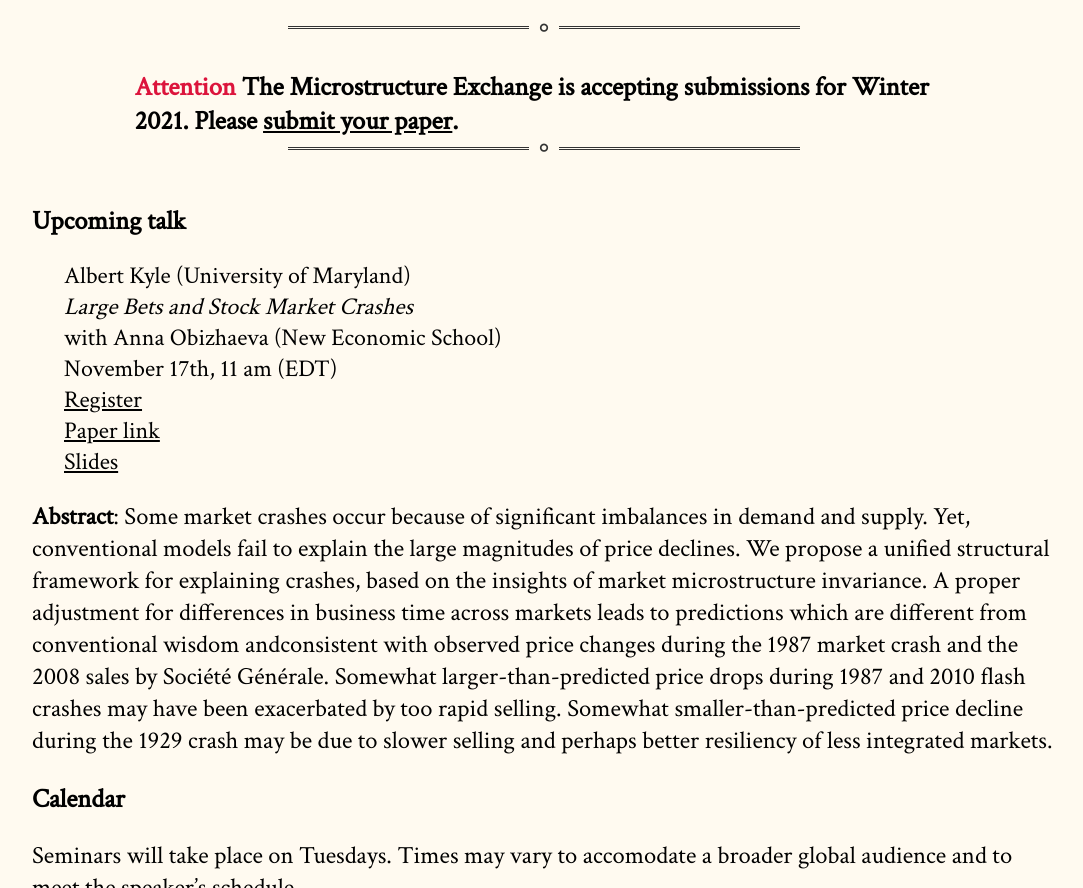
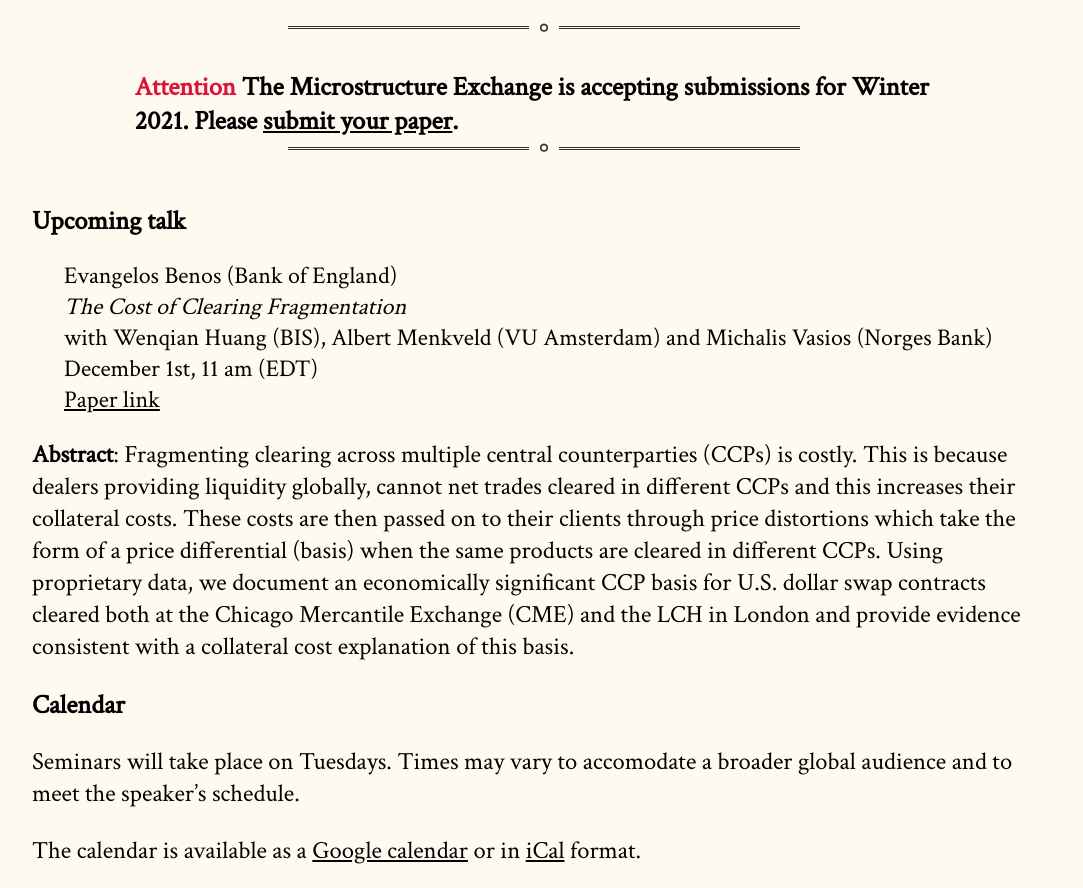
Before and after one commit to cpfiffer/microstructure.exchange, a Jekyll site: the page built from index.md, in a window 1280 px wide and 900 px high, scrolled down 435 px, cut to the strip 0-888 px from the top of the window. Shown: the whole strip, without its empty margins (96-1179 px from the left). Built offline with Jekyll 4.4.1, drawn with Linux system fonts in a browser that asks for light colours; some web fonts are replaced; some of the changed text lies outside the part shown.

Commit message:
Add Benos info

```diff
--- a/_config.yml
+++ b/_config.yml
@@ -11,12 +11,12 @@ github:
   owner_name: Cameron Pfiffer
 
 speaker-info:
-  speaker-name: Albert Kyle (University of Maryland)
-  speaker-paper: "Large Bets and Stock Market Crashes"
-  coauthors: "Anna Obizhaeva (New Economic School)"
-  speaker-date: November 17th, 11 am (EDT)
+  speaker-name: Evangelos Benos (Bank of England)
+  speaker-paper: "The Cost of Clearing Fragmentation"
+  coauthors: "Wenqian Huang (BIS), Albert Menkveld (VU Amsterdam) and Michalis Vasios (Norges Bank)"
+  speaker-date: December 1st, 11 am (EDT)
   # discussant: "Gideon Saar (Cornell University)"
-  paper-link: papers/Kyle-Obizhaeva-Crashes-120-PK-microstructure-exchange.pdf
-  webinar-link: https://stockholmuniversity.zoom.us/webinar/register/WN_9E7cVyZpS8WYM2cSlGfOvA
-  slides-link: /slides/pete-slides.pdf
+  paper-link: https://www.bis.org/publ/work826.htm
+  # webinar-link: https://stockholmuniversity.zoom.us/webinar/register/WN_9E7cVyZpS8WYM2cSlGfOvA
+  # slides-link: /slides/pete-slides.pdf
 #
--- a/index.md
+++ b/index.md
@@ -18,7 +18,7 @@ Speakers will be invited to present their work over Zoom. Seminars will last 45
 
 {% include upcoming-speaker.html %}
 
-**Abstract**: Some market crashes occur because of significant imbalances in demand and supply. Yet, conventional models fail to explain the large magnitudes of price declines. We propose a unified structural framework for explaining crashes, based on the insights of market microstructure invariance. A proper adjustment for differences in business time across markets leads to predictions which are different from conventional wisdom andconsistent with observed price changes during the 1987 market crash and the 2008 sales by Société Générale. Somewhat larger-than-predicted price drops during 1987 and 2010 flash crashes may have been exacerbated by too rapid selling. Somewhat smaller-than-predicted price decline during the 1929 crash may be due to slower selling and perhaps better resiliency of less integrated markets.
+**Abstract**: Fragmenting clearing across multiple central counterparties (CCPs) is costly. This is because dealers providing liquidity globally, cannot net trades cleared in different CCPs and this increases their collateral costs. These costs are then passed on to their clients through price distortions which take the form of a price differential (basis) when the same products are cleared in different CCPs. Using proprietary data, we document an economically significant CCP basis for U.S. dollar swap contracts cleared both at the Chicago Mercantile Exchange (CME) and the LCH in London and provide evidence consistent with a collateral cost explanation of this basis.
 
 
 ## Calendar
```
Also changed, not shown: other parts of index.md (+1 -0 lines).
